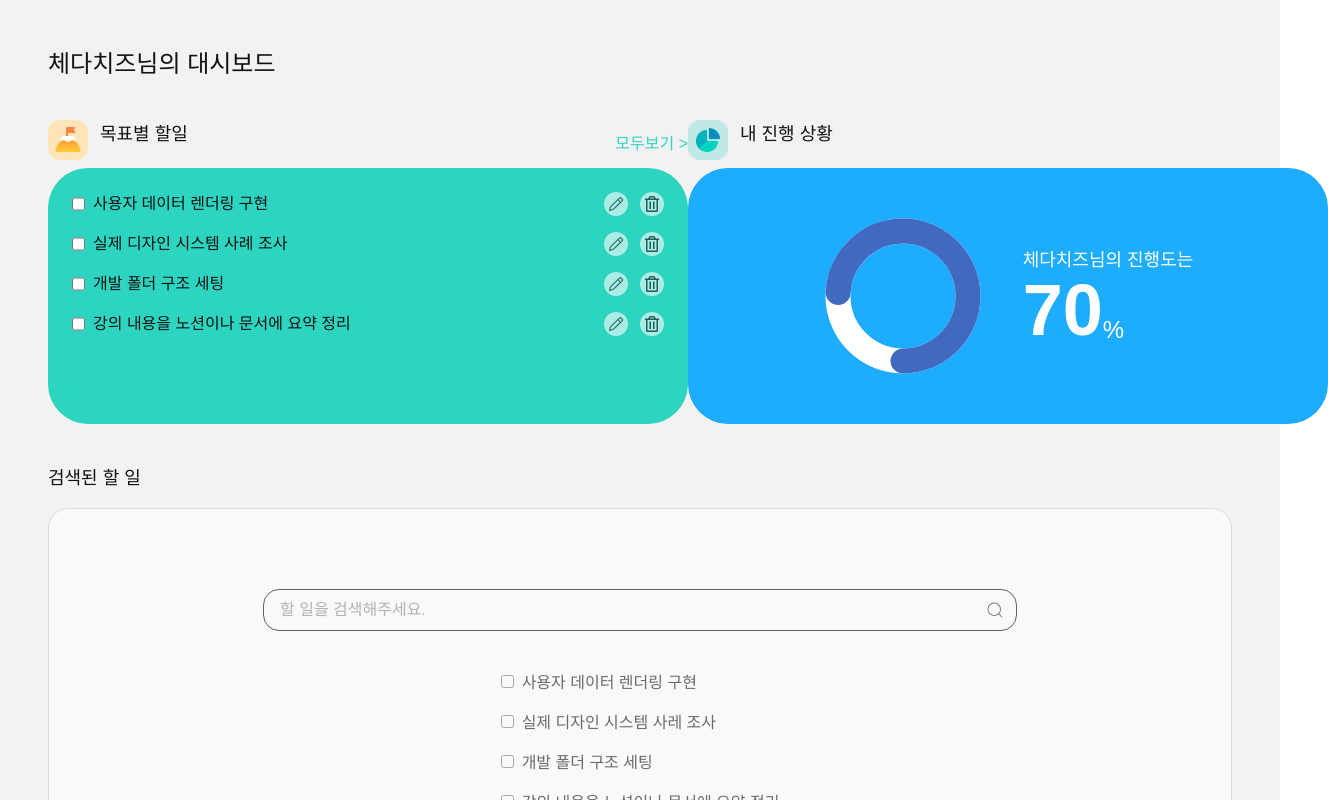
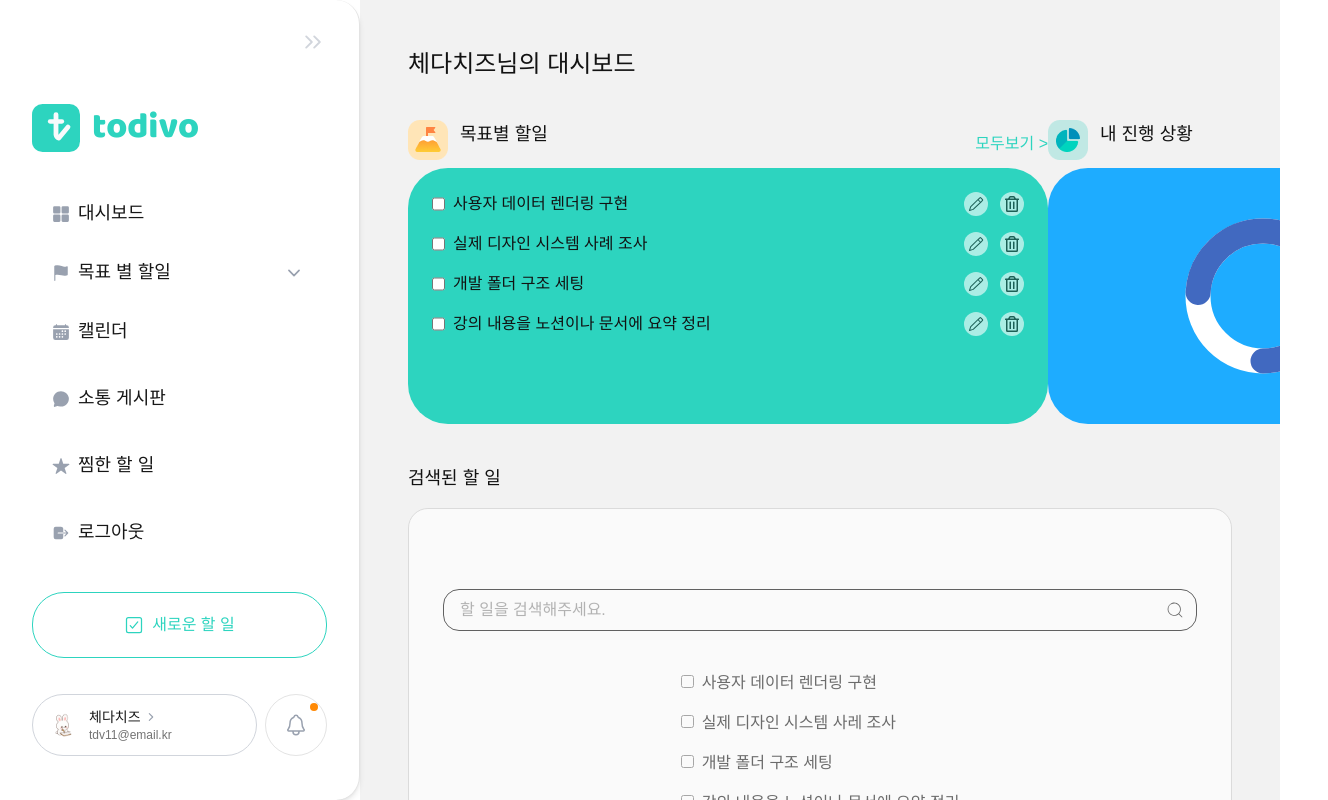
Before and after one commit to Todivo/Todivo, a Next.js app: page / in a window 1280 px wide. Shown: the top 800 px of the page, 1328 px wide, since content can reach past the window. Built offline with nearby package versions, Linux system fonts and the light colour scheme; a web font is replaced by a local one.

Commit message:
feat: 루트 레이아웃에 사이드바 연결

```diff
--- a/src/app/components/layout/Sidebar.tsx
+++ b/src/app/components/layout/Sidebar.tsx
@@ -57,7 +57,7 @@ export default function Sidebar({
         <IoChevronForward />
       </div>
 
-      <nav className="flex shrink-0 items-center gap-2 pl-8">
+      <Link href="/" className="flex shrink-0 items-center gap-2 pl-8">
         <Image
           src="/images/todivo_logo_primary.svg"
           alt="투디보 로고"
@@ -67,12 +67,17 @@ export default function Sidebar({
         <p className="pl-1 font-baloo text-4xl font-bold text-primary">
           todivo
         </p>
-      </nav>
+      </Link>
 
       <ul className="flex flex-1 flex-col overflow-y-auto pt-7">
-        <li className="flex items-center gap-2 py-5 pl-13 text-[18px] text-foreground">
-          <IoGrid className="text-gray-400" />
-          대시보드
+        <li>
+          <Link
+            href="/"
+            className="flex items-center gap-2 py-5 pl-13 text-[18px] text-foreground"
+          >
+            <IoGrid className="text-gray-400" />
+            대시보드
+          </Link>
         </li>
 
         <li className="px-8">
--- a/src/app/layout.tsx
+++ b/src/app/layout.tsx
@@ -2,6 +2,7 @@ import type { Metadata } from "next";
 import localFont from "next/font/local";
 import "./globals.css";
 import Providers from "./provider";
+import Sidebar from "./components/layout/Sidebar";
 
 const baloo = localFont({
   src: "../../public/fonts/Baloo2-ExtraBold.ttf",
@@ -33,7 +34,12 @@ export default function RootLayout({
     >
       <body className="h-full">
         <Providers>
-          <main className="bg-[#f2f2f2] p-12">{children}</main>
+          <div className="flex h-full">
+            <Sidebar userName="체다치즈" userEmail="tdv11@email.kr" />
+            <main className="flex-1 overflow-y-auto bg-[#f2f2f2] p-12">
+              {children}
+            </main>
+          </div>
         </Providers>
       </body>
     </html>
```
